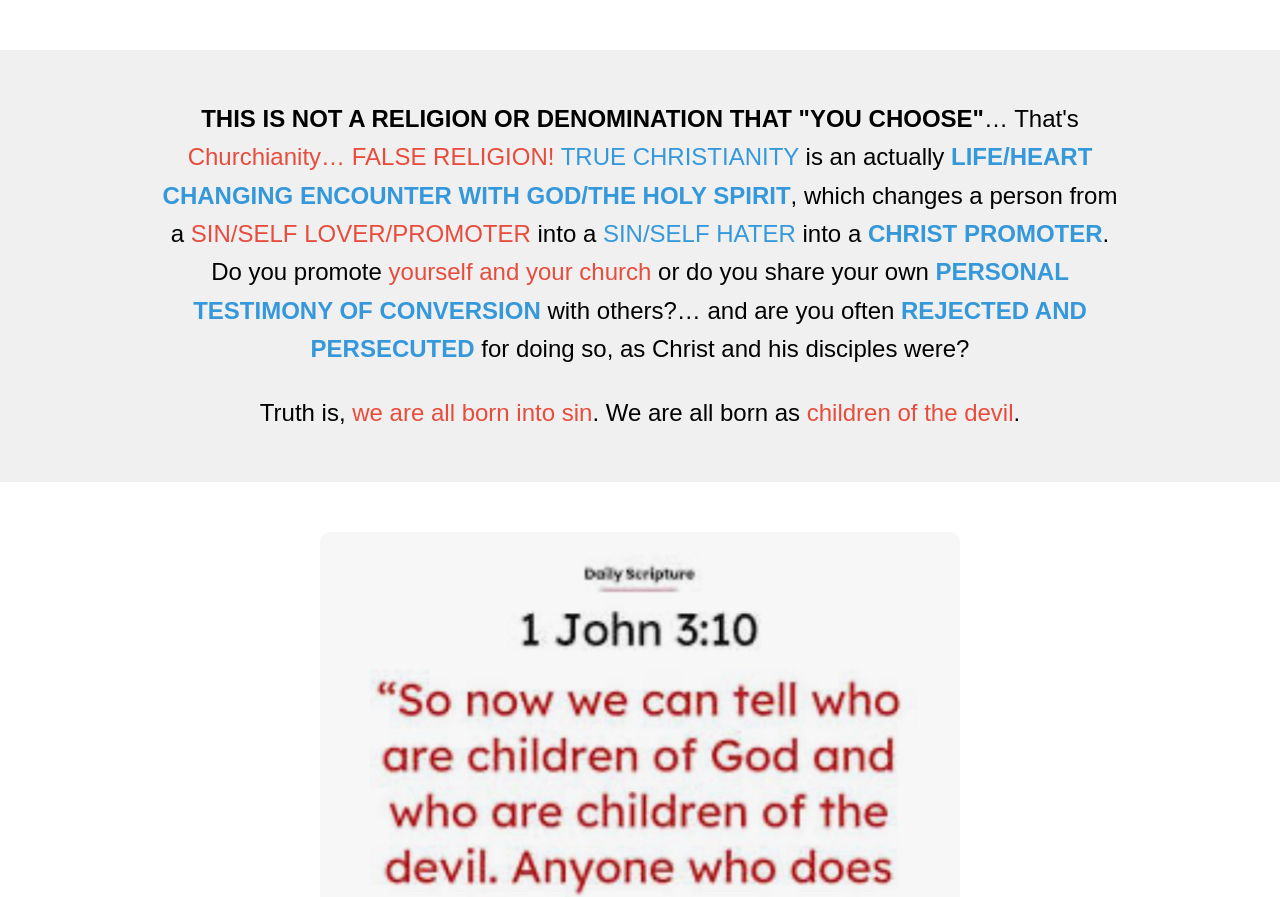
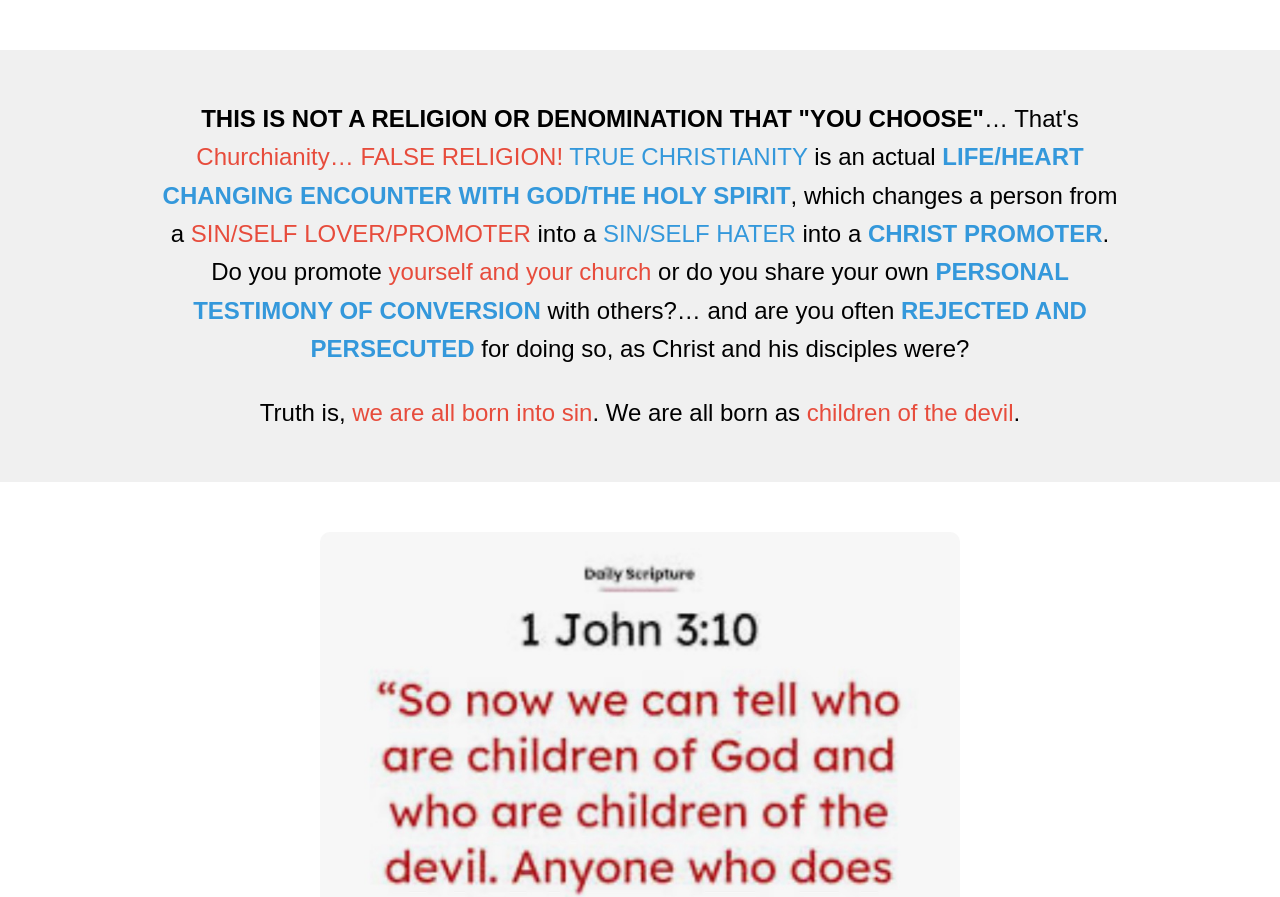
Before and after one commit to Lance-Easley/Born-Again-Gospel-Website, a plain HTML site: page index.html in a window 1280 px wide. Shown: the part 4112-5009 px from the top of the page. Drawn offline with Linux system fonts and the light colour scheme.

Commit message:
actually -> actual spelling fix

```diff
--- a/index.html
+++ b/index.html
@@ -119,7 +119,7 @@
         <p class="text-block__text">
             <span class="bold-text">THIS IS NOT A RELIGION OR DENOMINATION THAT "YOU CHOOSE"</span>…
             That's <span class="red-text">Churchianity… FALSE RELIGION!</span>
-            <span class="blue-text">TRUE CHRISTIANITY</span> is an actually <span class="blue-text bold-text">LIFE/HEART CHANGING ENCOUNTER WITH GOD/THE HOLY SPIRIT</span>,
+            <span class="blue-text">TRUE CHRISTIANITY</span> is an actual <span class="blue-text bold-text">LIFE/HEART CHANGING ENCOUNTER WITH GOD/THE HOLY SPIRIT</span>,
             which changes a person from a <span class="red-text">SIN/SELF LOVER/PROMOTER</span> into a <span class="blue-text">SIN/SELF HATER</span> into a <span class="blue-text bold-text">CHRIST PROMOTER</span>.
             Do you promote <span class="red-text">yourself and your church</span> or do you share your own <span class="blue-text bold-text">PERSONAL TESTIMONY OF CONVERSION</span> with others?…
             and are you often <span class="blue-text bold-text">REJECTED AND PERSECUTED</span> for doing so, as Christ and his disciples were?
```
